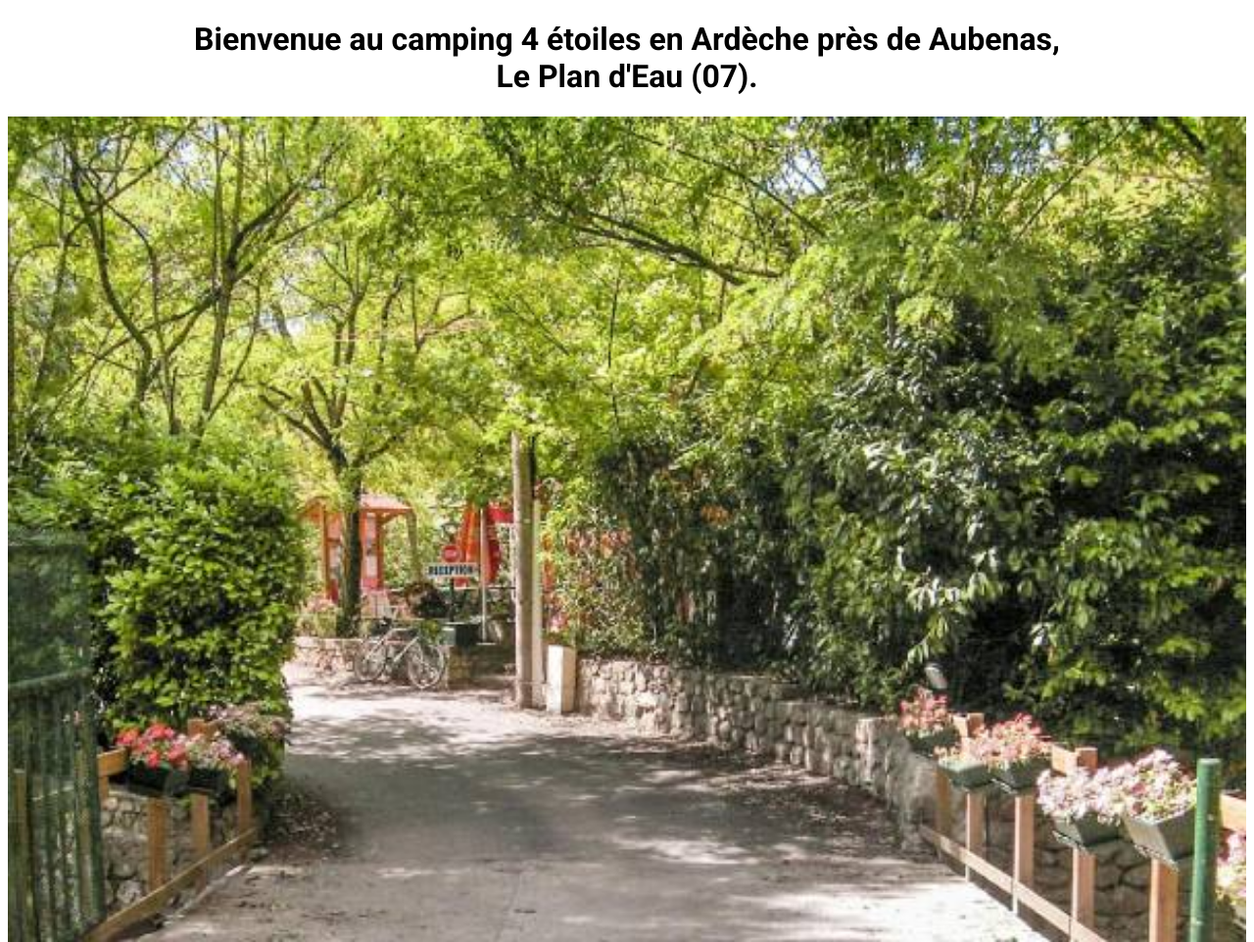
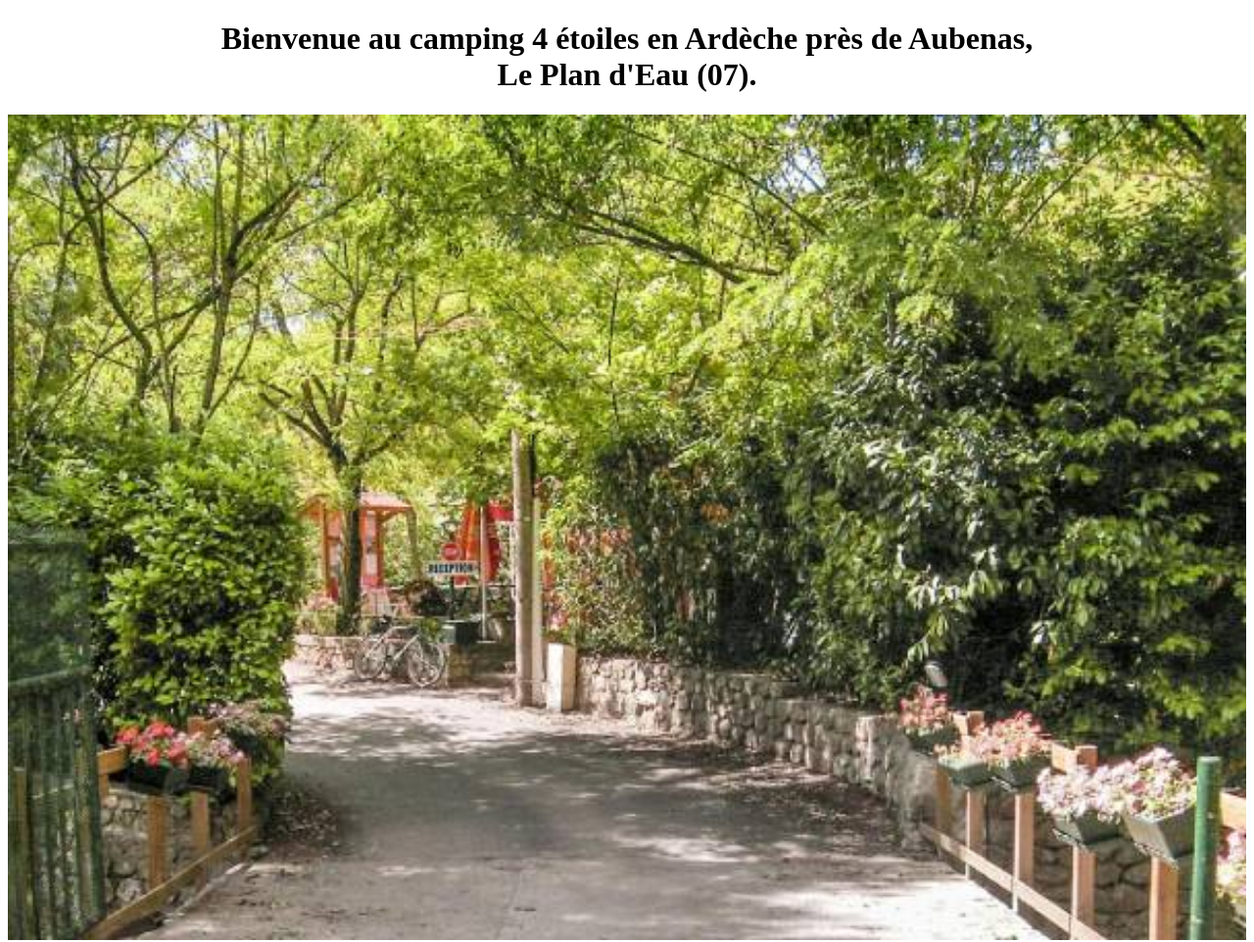
Before and after one commit to LaurenceHEK/Mon-premier-site-web, a plain HTML site: page index.html in a window 1280 px wide. Shown: the top 962 px of the page at 98% size. Drawn offline with Linux system fonts and the light colour scheme.

Commit message:
Update mise-en-page.css

```diff
--- a/mise-en-page.css
+++ b/mise-en-page.css
@@ -2,7 +2,7 @@ h1 {
 /* color: rgb(231, 142, 83);
 background-color: rgb(187, 236, 200);  */
 text-align: center;
-font-family: "Roboto", sans-serif;
+
 }
 
 img {
```
